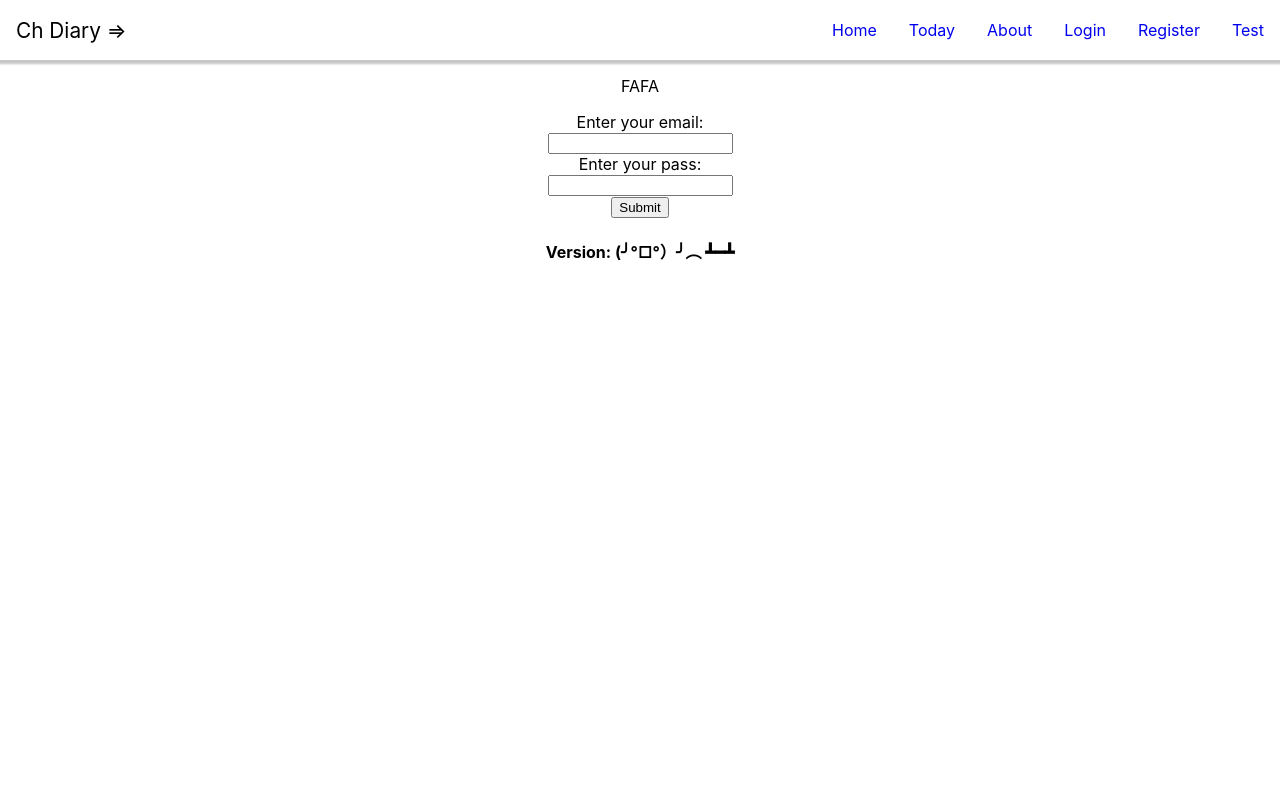
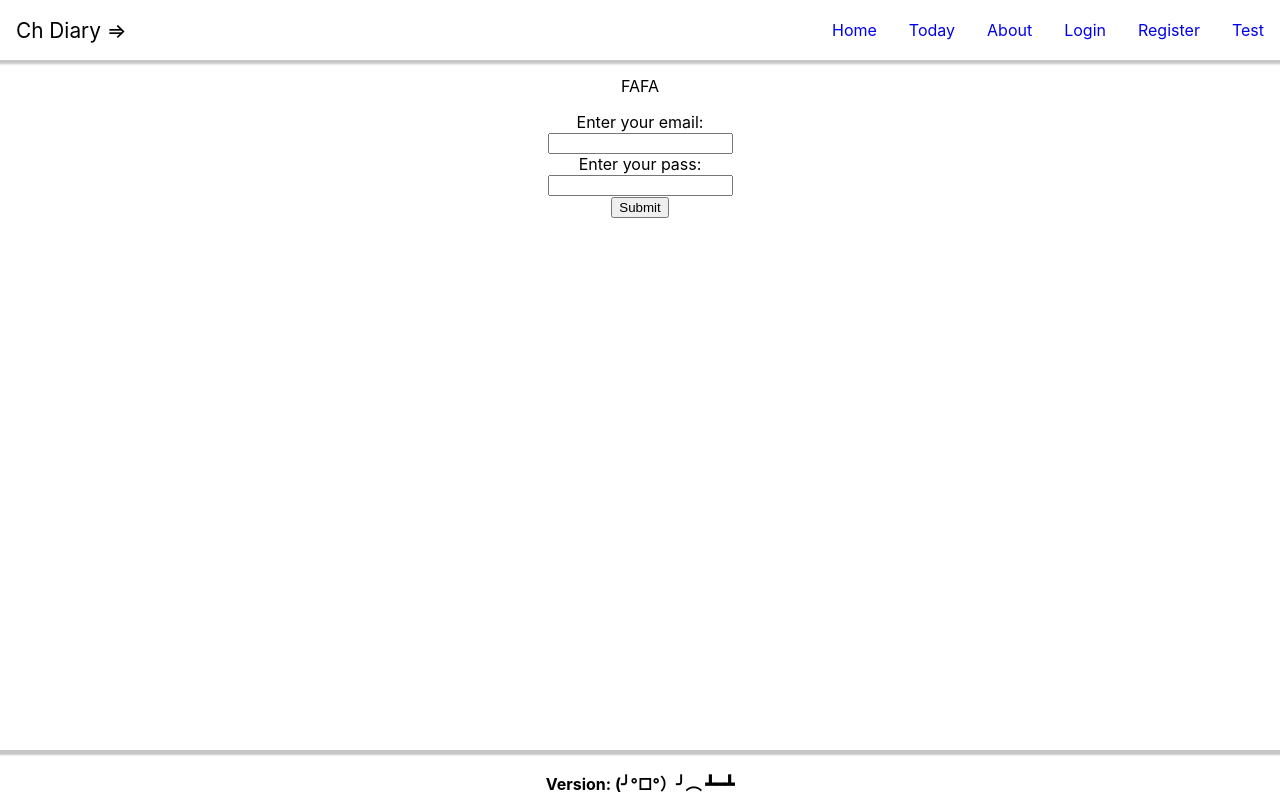
Before and after one commit to alfonzso/ch-diary, a React (Create React App) app: page /login in a window 1280 px wide. Built offline with nearby package versions, Linux system fonts and the light colour scheme.

Commit message:
fixed header & footer style

```diff
--- a/src/Components/App/App.css
+++ b/src/Components/App/App.css
@@ -32,6 +32,7 @@
   from {
     transform: rotate(0deg);
   }
+
   to {
     transform: rotate(360deg);
   }
--- a/src/Components/App/index.tsx
+++ b/src/Components/App/index.tsx
@@ -9,16 +9,32 @@ import './App.css';
 import { ToastContainer } from 'react-toastify';
 import 'react-toastify/dist/ReactToastify.css';
 import Footer from "../../Layout/Footer";
+import { Outlet } from 'react-router-dom'
 
 export const baseURL = (window as any)._env_.REACT_APP_BE_URL as string || 'http://localhost:8080'
 export const appVersion = (window as any)._env_.REACT_APP_GIT_VERSION as string || 'fafa'
 
+
+function Layout() {
+  return (
+    <div className="AppContainer" >
+      <Header />
+      <main>
+        <Outlet />
+      </main>
+      <Footer />
+      <ToastContainer />
+    </div>
+  );
+}
+
 function App() {
 
   return (
+    <>
       <div className="App">
         <Routes>
-        <Route path="/" element={<Header />}>
+          <Route path="/" element={<Layout />}>
             <Route index element={<Home />} />
             <Route path="today" element={<Today />} />
             <Route path="about" element={<About />} />
@@ -29,9 +45,9 @@ function App() {
             <Route path="*" element={<NoMatch />} />
           </Route>
         </Routes>
-      <Footer/>
-      <ToastContainer />
+
       </div>
+    </>
   );
 }
 
--- a/src/Components/Home/index.tsx
+++ b/src/Components/Home/index.tsx
@@ -2,8 +2,8 @@ import React from 'react';
 
 function Home() {
   return (
-    <div className="loginContainer">
-      <p>FAFA</p>
+    <div className="homeContainer">
+      <p>FAFAf</p>
     </div>
   );
 }
--- a/src/Components/Test.css
+++ b/src/Components/Test.css
@@ -1,24 +1,21 @@
-.header {
+.test-header {
   display: flex;
 }
 
 .item {
-  /* flex-basis: 100%; */
-  /* flex-grow: 1; */
-  /* text-align: center; */
-  /* border: 1px solid black; */
-  flex: 1; /* additionally, equal width */
-
-  /* padding: 1em; */
-  /* border: solid; */
+  flex: 1;
+  /* additionally, equal width */
 }
 
-.dataTable{
-  /* flex-grow: 3; */
+.dataTable {
   flex: 2.5;
 }
 
-/* .MuiDataGrid-root .MuiDataGrid-cell {
-  text-overflow: initial;
-     overflow-x: auto;
-} */
+.todo-container {
+  overflow-y: scroll;
+  height: 300px;
+}
+
+.span-block{
+  display: block;
+}
--- a/src/Components/Test.tsx
+++ b/src/Components/Test.tsx
@@ -86,7 +86,7 @@ function Test() {
         <button name="fafa" onClick={() => {
           // FAFA
         }} >fafa</button>
-        <div className="header">
+        <div className="test-header">
           <div className="item">z</div>
           <div className="item dataTable" style={{ height: 400, width: '100%' }}>
             {foodRes.length !== 0 &&
@@ -124,10 +124,10 @@ function Test() {
           </div>
         }
 
-        <div className="fafaTest">
+        <div className="todo-container">
           {data &&
             data.map((item, index) => {
-              return <p key={item.id || 1 - 1}>{item.id} - {item.title}</p>;
+              return <span className="span-block" key={item.id || 1 - 1}>{item.id} - {item.title}</span>;
             })
           }
         </div>
--- /dev/null
+++ b/src/Layout/Footer/index.scss
@@ -0,0 +1,11 @@
+.footer {
+  // border-top: 1px solid;
+  // box-shadow: 0 2px 2px 2px rgba(9, 9, 9, 0.23);
+  box-shadow: inset 0px 7px 2px -2px rgba(9, 9, 9, 0.23);
+  // box-shadow: inset 0px 7px 3px -3px rgba(50, 50, 50, 0.75);
+  // padding: 5px;
+  // position: absolute;
+  // bottom: 0;
+  width: 100%;
+  height: 50px;
+}
--- a/src/Layout/Footer/index.tsx
+++ b/src/Layout/Footer/index.tsx
@@ -1,4 +1,5 @@
 import { appVersion } from "../../Components/App";
+import './index.scss'
 
 function Footer() {
   return (
--- a/src/Layout/Header/index.tsx
+++ b/src/Layout/Header/index.tsx
@@ -21,7 +21,6 @@ const Header = ({ user }: HeaderProps) => {
 
 
   return (
-    <div>
       <nav className="header">
         <a href="/" className="brand-name">
           Ch Diary ={">"} {user.nickname}
@@ -60,13 +59,9 @@ const Header = ({ user }: HeaderProps) => {
           </ul>
         </div>
       </nav>
-      <Outlet />
-    </div>
   );
-  // )
 }
 
-// export default Navbar;
 
 const mapStateToProps = (state: RootState) => ({
   user: state.user.data
--- a/src/index.css
+++ b/src/index.css
@@ -11,3 +11,13 @@ code {
   font-family: source-code-pro, Menlo, Monaco, Consolas, 'Courier New',
     monospace;
 }
+
+main {
+  flex: 1;
+}
+
+.AppContainer {
+  display: flex;
+  flex-direction: column;
+  min-height: 100vh;
+}
```
Also changed, not shown: 1 other file (tests, documents, lock files or other folders). Lines whose indentation alone changed are shown as unchanged.
